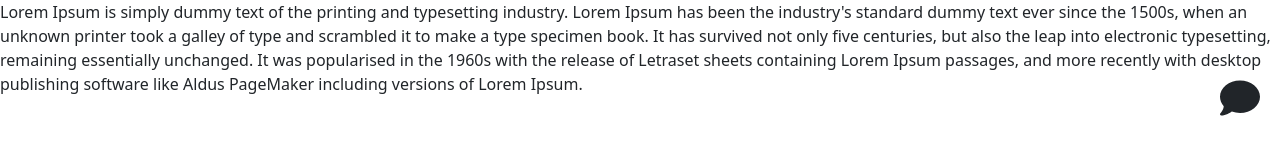
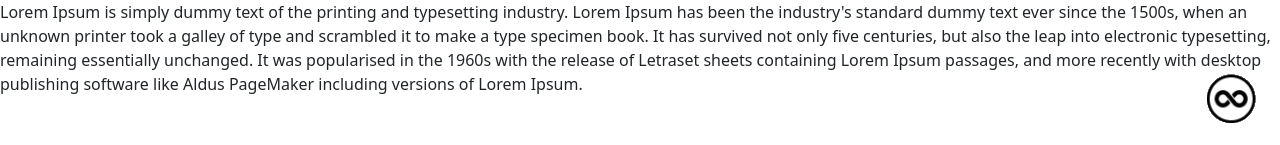
Before and after one commit to storrellas/chatbot, a React (Create React App) app: page / in a window 1280 px wide. Shown: the part 652-797 px from the top of the page. Built offline with nearby package versions, Linux system fonts and the light colour scheme.

Commit message:
ENH: Adding spinner

```diff
--- a/src/App.js
+++ b/src/App.js
@@ -1,31 +1,11 @@
 // import logo from './logo.svg';
 import './App.css';
 import logo from './assets/logo.png'
+import logomin from './assets/logomin.png'
+import spinner from './assets/spinner.svg';
 import "bootstrap/dist/css/bootstrap.min.css"
-
-// function App() {
-//   return (
-//     <div className="App">
-//       <header className="App-header">
-//         <img src={logo} className="App-logo" alt="logo" />
-//         <p>
-//           Edit <code>src/App.js</code> and save to reload.
-//         </p>
-//         <a
-//           className="App-link"
-//           href="https://reactjs.org"
-//           target="_blank"
-//           rel="noopener noreferrer"
-//         >
-//           Learn React
-//         </a>
-//       </header>
-//     </div>
-//   );
-// }
-
 import { FontAwesomeIcon } from '@fortawesome/react-fontawesome'
-import { faSquareCaretRight, faTimes, faComment, faSpinner } from '@fortawesome/free-solid-svg-icons';
+import { faSquareCaretRight, faTimes, faSpinner } from '@fortawesome/free-solid-svg-icons';
 import axios from 'axios';
 import { useState } from 'react';
 
@@ -46,17 +26,15 @@ const AppId = () => {
       }
     }
     const response = await axios.post('https://testapis-f02f03987a59.herokuapp.com/api/recommendation', body)
-    console.log("response ", response.data)
     const response_body = JSON.parse(response.data.data.attributes.body)
-    console.log("response_body ", response_body)
     setRcvMsgList([...rcvMsgList, response_body.recommendation])
     setLoading(false)
   }
 
   // Hide chat if required
   if( showChat === false)
-    return  <section style={{ position: 'fixed', bottom: "20px", right: "20px", fontSize: '40px'}} onClick={() => setShowChat(true)}>
-              <FontAwesomeIcon role='button' icon={faComment} />
+    return  <section role="button" style={{ position: 'fixed', bottom: "20px", right: "20px", fontSize: '40px'}} onClick={() => setShowChat(true)}>
+              <img src={logomin} alt=""></img>
             </section>
 
 
@@ -74,90 +52,27 @@ const AppId = () => {
           </div>
           <div className='flex-grow-1 mt-3 mb-3 rcv-msg-container' style={{ overflowY: 'auto'}}>
 
-            {/* <p>message</p>
-            <p>message</p>
-            <p>message</p>
-            <p>message</p> */}
             {rcvMsgList.map( (item,idx) =>
              <p key={idx}>{item}</p>)}
 
           </div>
+          {loading?
+          <div className="d-flex justify-content-end align-items-end">
+            <img src={spinner} alt="" style={{ height: '60px'}}></img>
+          </div>
+          :null}
           <div className='d-flex align-items-center justify-content-center input-msg-container'>
             <input className="input-msg" type="text" />
 
             <div className="d-flex align-items-center input-msg-enter"  role='button' onClick={() => sendMessage()}>
               <FontAwesomeIcon icon={faSquareCaretRight} />
-
             </div>
-            {loading?
-            <div style={{ position: 'absolute', background: 'black', opacity: '0.5', width: '100%', height: '100%', borderRadius: '10px', color: 'white'}}
-              className='d-flex justify-content-center align-items-center'>
-              <FontAwesomeIcon icon={faSpinner} className='spinner' style={{fontSize: '30px'}} />
-            </div>
-            :null}
 
           </div>
 
         </section>
 }
 
-// const App = () => {
-//   return <main className='p-3'>
-//             <h1>Page Title</h1>
-//             <img src='https://upload.wikimedia.org/wikipedia/en/b/b3/Tintin-mainCast.png'></img>
-
-
-
-//             <div className='mt-3'>
-//               Lorem Ipsum is simply dummy text of the printing and typesetting industry.
-//               Lorem Ipsum has been the industry's standard dummy text ever since the 1500s, when an unknown printer took a galley of type and scrambled it to make a type specimen book. It has survived not only five centuries, but also the leap into electronic typesetting, remaining essentially unchanged. It was popularised in the 1960s with the release of Letraset sheets containing Lorem Ipsum passages, and more recently
-//               with desktop publishing software like Aldus PageMaker including versions of Lorem Ipsum.
-//             </div>
-//             <div className='p-3'>
-//               <table className="table">
-//                 <thead>
-//                   <tr>
-//                     <th scope="col">#</th>
-//                     <th scope="col">First</th>
-//                     <th scope="col">Last</th>
-//                     <th scope="col">Handle</th>
-//                   </tr>
-//                 </thead>
-//                 <tbody>
-//                   <tr>
-//                     <th scope="row">1</th>
-//                     <td>Mark</td>
-//                     <td>Otto</td>
-//                     <td>@mdo</td>
-//                   </tr>
-//                   <tr>
-//                     <th scope="row">2</th>
-//                     <td>Jacob</td>
-//                     <td>Thornton</td>
-//                     <td>@fat</td>
-//                   </tr>
-//                   <tr>
-//                     <th scope="row">3</th>
-//                     <td colSpan="2">Larry the Bird</td>
-//                     <td>@twitter</td>
-//                   </tr>
-//                 </tbody>
-//               </table>
-//             </div>
-//             <div className='mt-3'>
-//               Lorem Ipsum is simply dummy text of the printing and typesetting industry.
-//               Lorem Ipsum has been the industry's standard dummy text ever since the 1500s, when an unknown printer took a galley of type and scrambled it to make a type specimen book. It has survived not only five centuries, but also the leap into electronic typesetting, remaining essentially unchanged. It was popularised in the 1960s with the release of Letraset sheets containing Lorem Ipsum passages, and more recently
-//               with desktop publishing software like Aldus PageMaker including versions of Lorem Ipsum.
-//             </div>
-//             <div className='mt-3'>
-//               Lorem Ipsum is simply dummy text of the printing and typesetting industry.
-//               Lorem Ipsum has been the industry's standard dummy text ever since the 1500s, when an unknown printer took a galley of type and scrambled it to make a type specimen book. It has survived not only five centuries, but also the leap into electronic typesetting, remaining essentially unchanged. It was popularised in the 1960s with the release of Letraset sheets containing Lorem Ipsum passages, and more recently
-//               with desktop publishing software like Aldus PageMaker including versions of Lorem Ipsum.
-//             </div>
-
-//             <AppId />
-//         </main>
-// }
 
 const App = () => <AppId />
 
```
Also changed, not shown: src/App.css (line endings or trailing spaces), src/assets/logomin.png (added), src/assets/spinner.svg (added).
